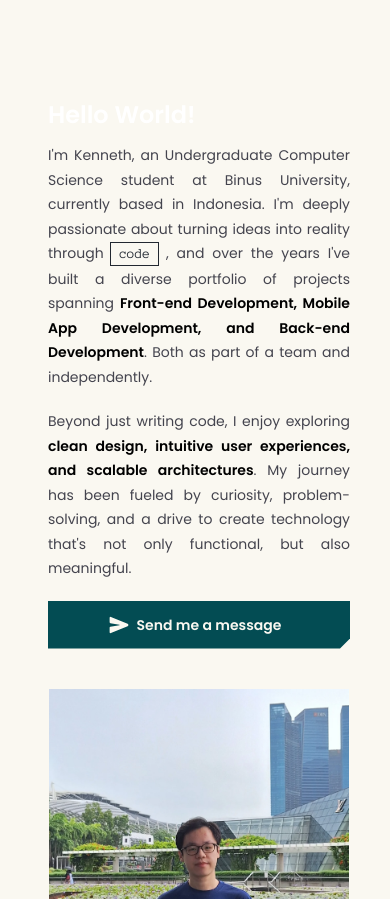
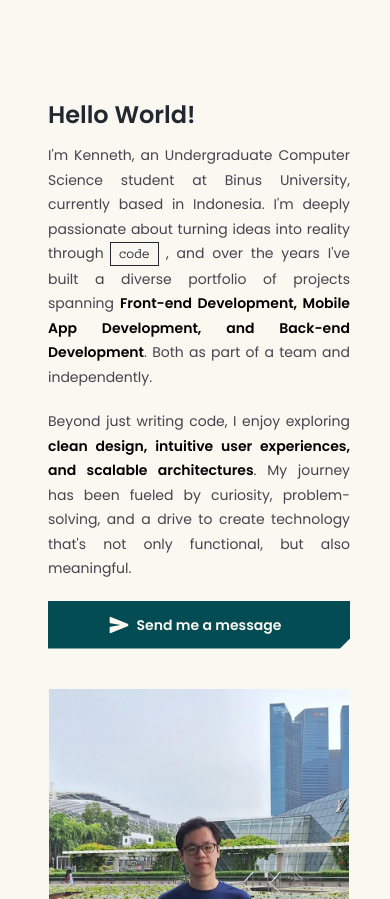
Before and after one commit to kensunjaya/portofolio-web, a Next.js app: page / in a window 390 px wide. Shown: the part 5285-6184 px from the top of the page. Built offline with nearby package versions, Linux system fonts and the light colour scheme.

Commit message:
fix theme button positioning on portrait mode

```diff
--- a/src/components/contact.tsx
+++ b/src/components/contact.tsx
@@ -82,7 +82,7 @@ export const ContactSection = () => {
         ) : (
           <div className={`flex flex-col items-center justify-center gap-10 pr-10 pl-12 py-5 transition-opacity ${openMessagePage ? "opacity-0" : "opacity-100"}`} id="contact">
             <div className="flex flex-col max-w-[350px] xl:max-w-[800px]">
-              <TextRandomizerEffect className="text-2xl md:text-3xl lg:text-5xl font-semibold" words={"Hello World!"} placeholder />
+              <TextRandomizerEffect className="text-2xl md:text-3xl lg:text-5xl font-semibold text-header" words={"Hello World!"} placeholder />
               <p className="text-sm md:text-md lg:text-lg mb-5 md:mb-8 text-cfgray mt-3 md:mt-5 text-justify">I&apos;m Kenneth, an Undergraduate Computer Science student at Binus University, currently based in Indonesia. I&apos;m deeply passionate about turning ideas into reality through <code className="py-1 px-2 outline outline-header text-header">code</code> , and over the years I&apos;ve built a diverse portfolio of projects spanning <strong>Front-end Development, Mobile App Development, and Back-end Development</strong>. Both as part of a team and independently.</p>
               <p className="text-sm md:text-md lg:text-lg mb-5 md:mb-8 text-cfgray text-justify">Beyond just writing code, I enjoy exploring <strong>clean design, intuitive user experiences, and scalable architectures</strong>. My journey has been fueled by curiosity, problem-solving, and a drive to create technology that&apos;s not only functional, but also meaningful.</p>
               <CustomButton onClick={() => setOpenMessagePage(true)}>
```
